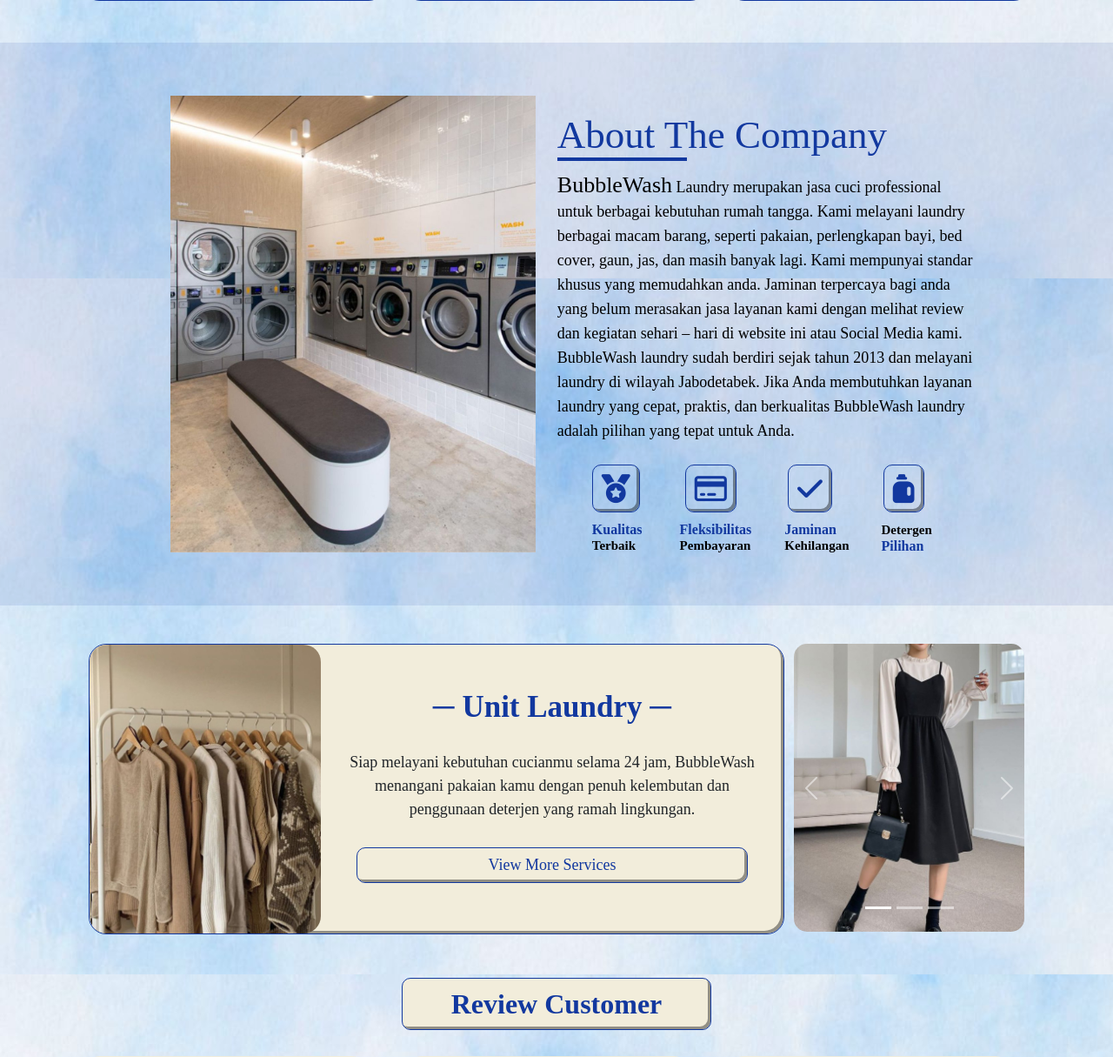
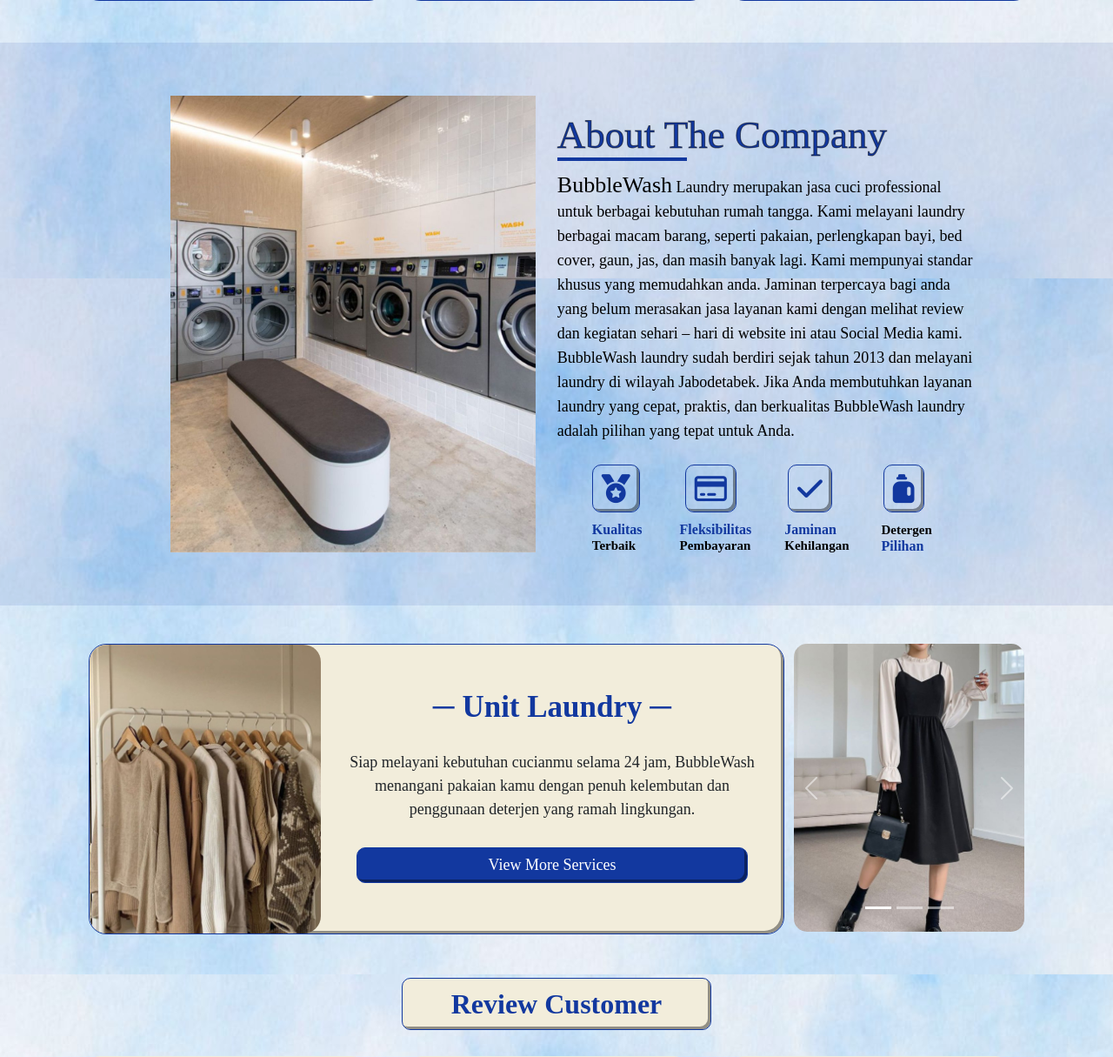
Before and after one commit to nsyafina/Bubblewash-Laundry, a CodeIgniter app: page /bubblewash-laundry/ in a window 1280 px wide. Shown: the part 1280-2495 px from the top of the page at 87% size. Run offline with CodeIgniter, Linux system fonts and the light colour scheme.

Commit message:
project laundry

```diff
--- a/application/views/frontend/header.php
+++ b/application/views/frontend/header.php
@@ -354,6 +354,7 @@
       font-size: 45px;
       color: #12389F;
       position: relative;
+      -webkit-text-stroke: 1px rgba(0, 0, 0, 0.5);
     }
     .text-about span{
       font-size: 26px;
@@ -524,8 +525,8 @@
       margin-right: 25px;
       border-radius: 10px;
       box-shadow: inset -3px -3px rgba(0, 0, 0, 0.4);
-      background-color: transparent;
-      color: #12389F;
+      background-color: #12389F;
+      color: white;
       border: 1px solid #12389F;
       font-size: 18px;
       transition: transform 0.2s ease;
```
